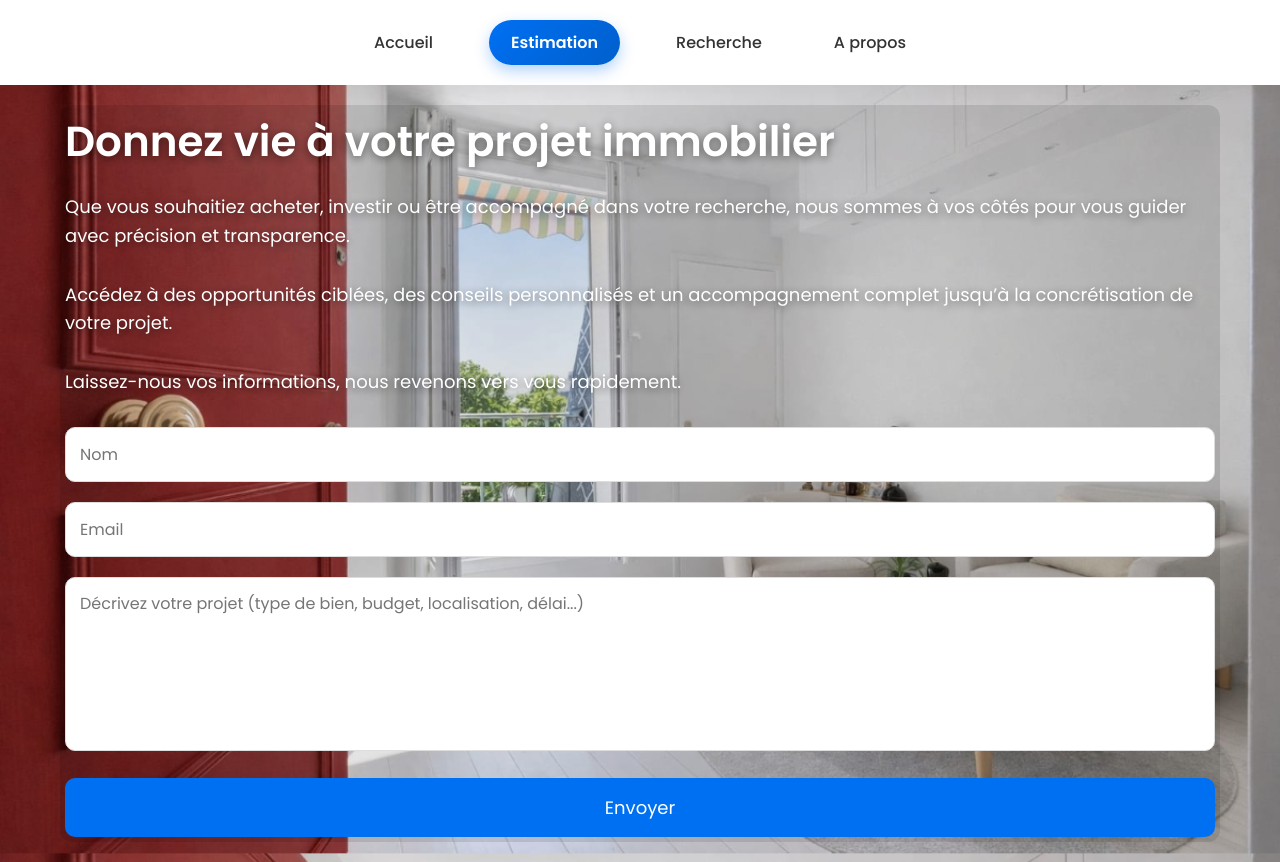
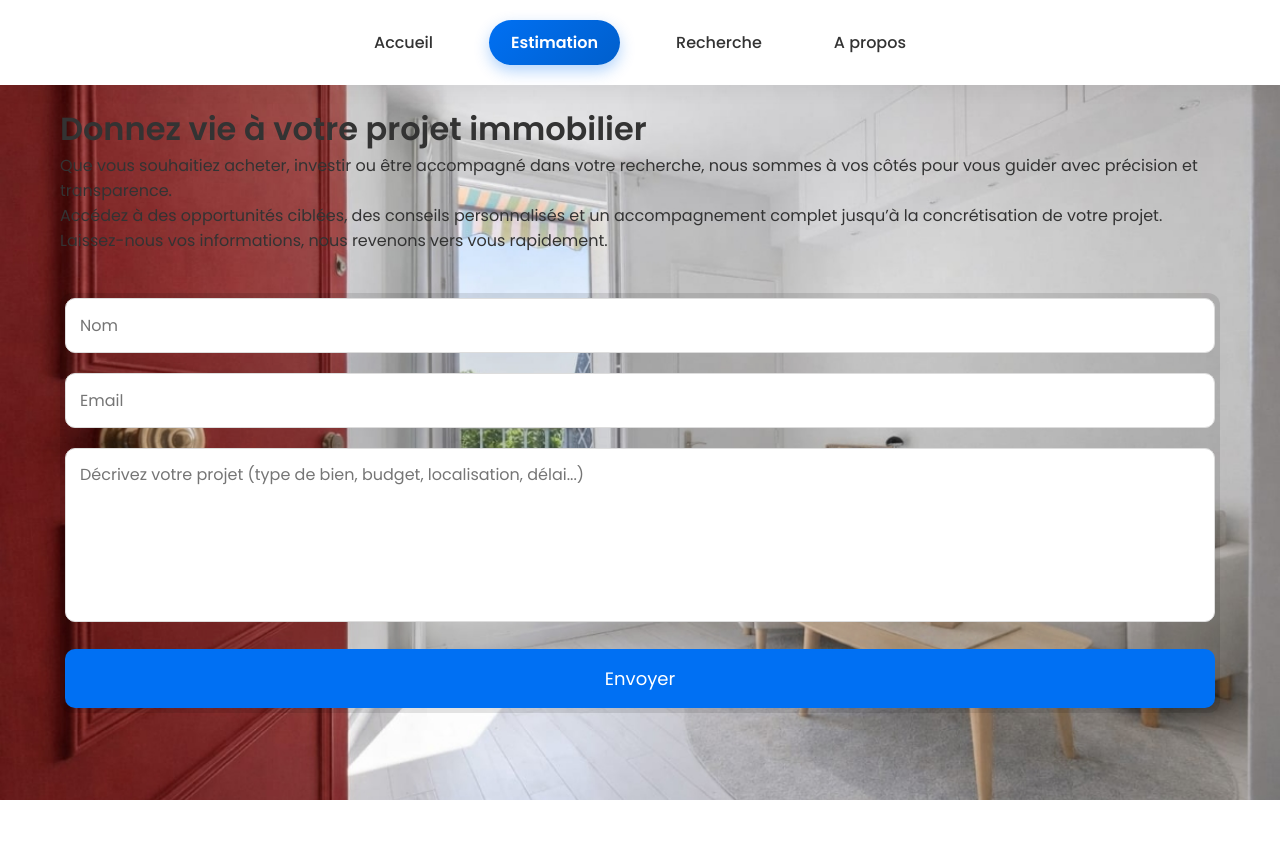
Before and after one commit to Juju-kpi/estimation_immo, a Next.js app: page /contact in a window 1280 px wide. After the commit the page ends 800 px from the top, so only its background shows below. Built offline with nearby package versions, Linux system fonts and the light colour scheme.

Commit message:
Update page.js

```diff
--- a/app/contact/page.js
+++ b/app/contact/page.js
@@ -33,9 +33,9 @@ export default function ContactPage() {
 
   return (
     <main className="contact-page">
-      <div className="contact-container single">
+      <div className="contact-container">
 
-        <div className="contact-form-section centered">
+  <div className="contact-text">
     <h1>Donnez vie à votre projet immobilier</h1>
 
     <p>
@@ -51,7 +51,9 @@ export default function ContactPage() {
     <p>
       Laissez-nous vos informations, nous revenons vers vous rapidement.
     </p>
+  </div>
 
+  <div className="contact-form-section">
     <form onSubmit={handleSubmit} className="contact-form">
       <input type="text" name="name" placeholder="Nom" value={formData.name} onChange={handleChange} required />
       <input type="email" name="email" placeholder="Email" value={formData.email} onChange={handleChange} required />
```
Lines whose indentation alone changed are shown as unchanged.
